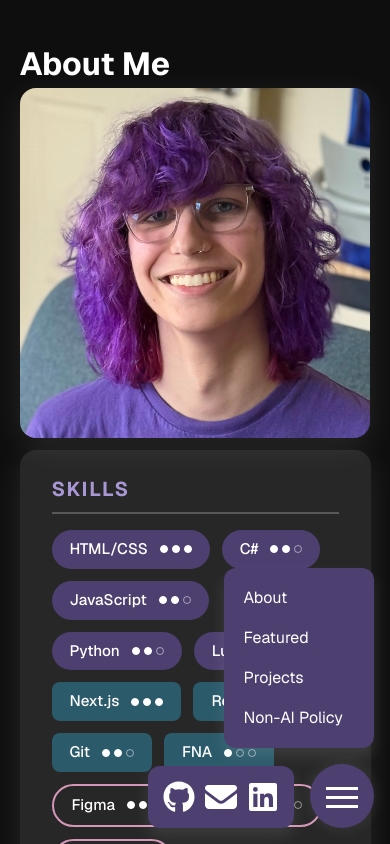
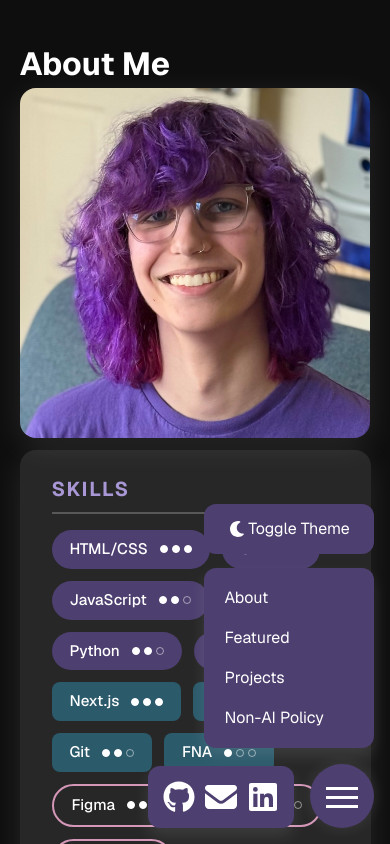
Before and after one commit to Echoviax/portfolio2, a Next.js app: page / in a window 390 px wide. Both pictures are taken after a click on the button 342 px from the left and 796 px from the top of the page. Shown: the top 844 px of the page. Built offline with nearby package versions, Linux system fonts and the light colour scheme.

Commit message:
mobile theme button

```diff
--- a/app/components/MobileNav.tsx
+++ b/app/components/MobileNav.tsx
@@ -1,13 +1,36 @@
 'use client';
 
-import { useState } from "react";
+import { useEffect, useState } from "react";
 import SidebarButton from "./SidebarButton";
 import { faGithub, faLinkedin } from "@fortawesome/free-brands-svg-icons";
-import { faEnvelope } from "@fortawesome/free-solid-svg-icons";
+import { faEnvelope, faMoon, faSun } from "@fortawesome/free-solid-svg-icons";
 import SidebarLink from "./SidebarLink";
+import { FontAwesomeIcon } from "@fortawesome/react-fontawesome";
 
 export default function MobileNav() {
     const [menuOpen, setMenuOpen] = useState(false);
+    const [theme, setTheme] = useState("dark");
+
+    useEffect(() => {
+        const savedTheme = localStorage.getItem("theme") || "dark";
+        setTheme(savedTheme);
+
+        if (savedTheme === "light")
+            document.documentElement.setAttribute("data-theme", "light");
+        else
+            document.documentElement.removeAttribute("data-theme");
+    }, []);
+
+    const toggleTheme = () => {
+        const newTheme = theme === "dark" ? "light" : "dark";
+        setTheme(newTheme);
+
+        if (newTheme === "light")
+            document.documentElement.setAttribute("data-theme", "light");
+        else
+            document.documentElement.removeAttribute("data-theme");
+        localStorage.setItem("theme", newTheme);
+    };
 
     return (
         <nav aria-hidden="true" className="mobile-nav-container">
@@ -16,6 +39,13 @@ export default function MobileNav() {
                 <div></div>
                 <div></div>
             </button>
+
+            <div className={`mobile-theme-parent ${menuOpen ? "open" : ""}`}>
+                <button className="theme-btn-mobile" onClick={toggleTheme}>
+                    <FontAwesomeIcon icon={theme === "dark" ? faMoon : faSun} className="w-5 h-5" />
+                    Toggle Theme
+                </button>
+            </div>
 
             {/* Links */}
             <div className={`mobile-links ${menuOpen ? "open" : ""}`}>
--- a/app/styles/Sidebar.css
+++ b/app/styles/Sidebar.css
@@ -30,11 +30,18 @@
     transition: background-color 0.25s;
 }
 
-.nav-button:hover, .theme-btn:hover, .nav-button-mobile:hover, .nav-button-mobile:active {
+.nav-button:hover,
+.theme-btn:hover,
+.nav-button-mobile:hover,
+.nav-button-mobile:active,
+.theme-btn-mobile:hover,
+.theme-btn-mobile:active {
     background-color: var(--hover-color);
 }
 
-.nav-button:focus-visible, .theme-btn:focus-visible, .nav-button-mobile:focus-visible {
+.nav-button:focus-visible,
+.theme-btn:focus-visible,
+.nav-button-mobile:focus-visible {
     background-color: var(--hover-color);
 }
 
@@ -83,7 +90,8 @@
 .mobile-nav-container,
 .mobileNav,
 .mobile-page-nav,
-.mobile-links {
+.mobile-links,
+.mobile-theme-parent {
     display: none;
 }
 
@@ -122,7 +130,7 @@
     z-index: 100;
     align-items: center;
     justify-content: center;
-    width: 150px;
+    width: 170px;
     padding: 10px 0;
 
     visibility: hidden;
@@ -177,6 +185,45 @@
     transition: transform 0.25s;
 }
 
+.mobile-theme-parent {
+    position: fixed;
+    right: 16px;
+    bottom: 290px;
+    border-radius: 12px;
+    flex-direction: row;
+    justify-content: center;
+    align-items: center;
+    background-color: var(--primary-color);
+    z-index: 100;
+    width: 170px;
+    padding: 5px 0px;
+
+    visibility: hidden;
+    opacity: 0;
+    transform: translateY(20px);
+    transition: opacity 0.2s ease-out, transform 0.2s ease-out, visibility 0.2s;
+    transition-delay: .1s;
+}
+
+.mobile-theme-parent.open {
+    visibility: visible;
+    opacity: 1;
+    transform: translateY(0);
+}
+
+.theme-btn-mobile {
+    width: 90%;
+    text-decoration: none;
+    text-align: left;
+    padding: 8px 12px;
+    font-size: 1rem;
+    border-radius: 32px;
+    display: flex;
+    flex-direction: row;
+    justify-content: center;
+    align-items: center;
+}
+
 @media (max-width: 1000px) {
     .nav-sidebar {
         display: none;
@@ -187,7 +234,8 @@
     .mobile-nav-container,
     .mobileNav,
     .mobile-page-nav,
-    .mobile-links {
+    .mobile-links,
+    .mobile-theme-parent {
         display: flex;
         visibility: visible;
     }
```
